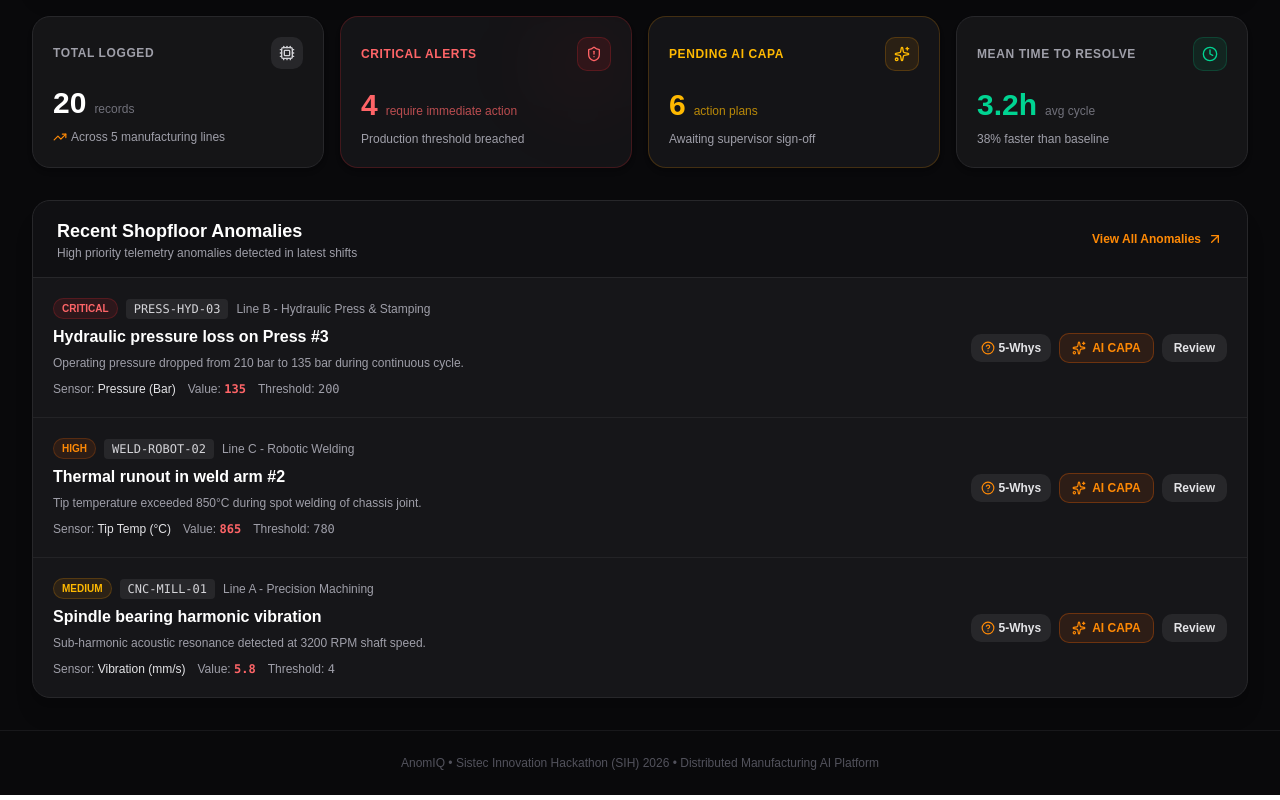
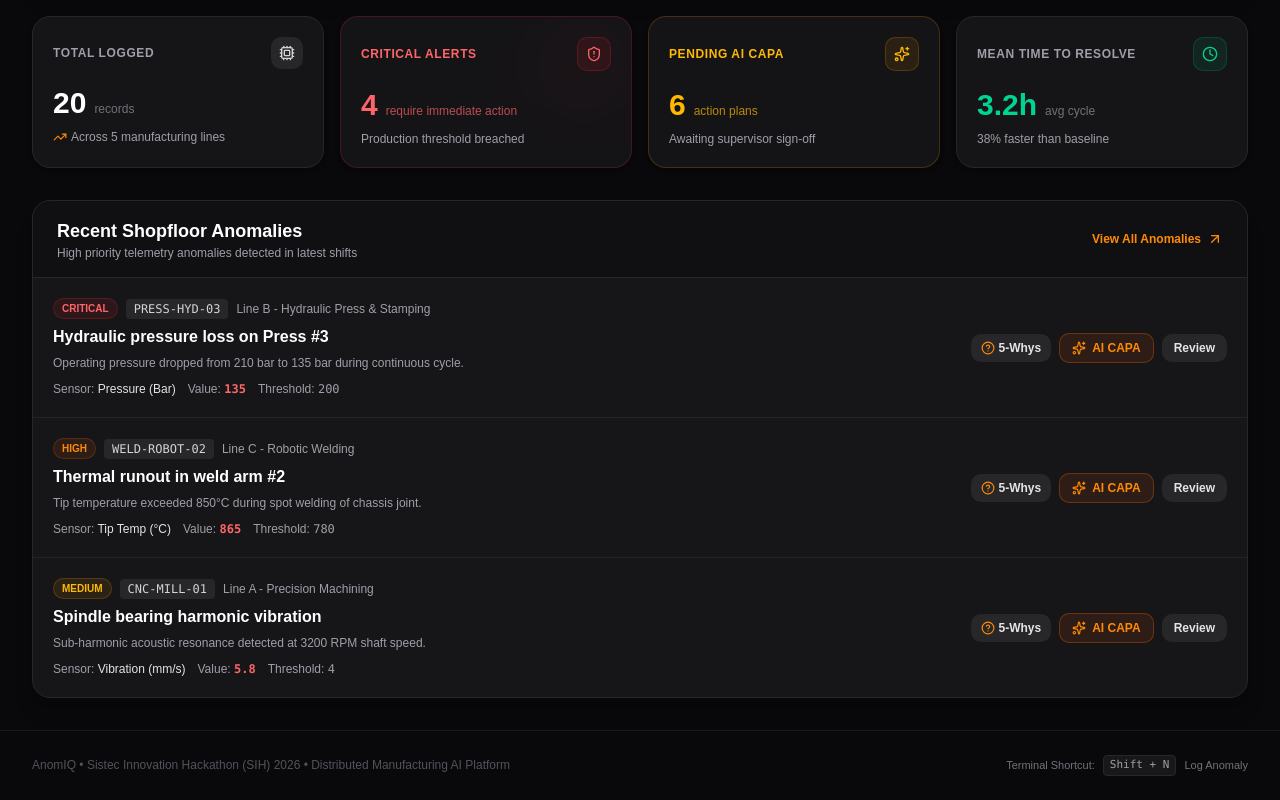
Before and after one commit to THETECHIEWRITER101/AnomIQ, a React (Vite) app in the folder frontend/: page / in a window 1280 px wide. Shown: the part 277-1077 px from the top of the page. Built offline with nearby package versions, Linux system fonts and the light colour scheme; no server answers.

Commit message:
feat(frontend): add shopfloor keyboard shortcut Shift+N for fast anomaly logging

```diff
--- a/frontend/src/App.tsx
+++ b/frontend/src/App.tsx
@@ -1,4 +1,4 @@
-import { useState } from 'react';
+import { useState, useEffect } from 'react';
 import { BrowserRouter, Routes, Route, Navigate } from 'react-router-dom';
 import Navbar from './components/Navbar';
 import CreateAnomalyModal from './components/CreateAnomalyModal';
@@ -9,6 +9,19 @@ import Analytics from './pages/Analytics';
 
 export default function App() {
   const [isModalOpen, setIsModalOpen] = useState(false);
+
+  // Global industrial shopfloor keyboard shortcuts
+  useEffect(() => {
+    const handleKeyDown = (e: KeyboardEvent) => {
+      // Shift + N to open Log Anomaly Modal
+      if (e.shiftKey && (e.key === 'N' || e.key === 'n')) {
+        e.preventDefault();
+        setIsModalOpen(true);
+      }
+    };
+    window.addEventListener('keydown', handleKeyDown);
+    return () => window.removeEventListener('keydown', handleKeyDown);
+  }, []);
 
   return (
     <BrowserRouter>
@@ -32,16 +45,20 @@ export default function App() {
           isOpen={isModalOpen}
           onClose={() => setIsModalOpen(false)}
           onSuccess={() => {
-            // Can trigger a refresh or window event if needed
             window.dispatchEvent(new Event('anomaly-created'));
           }}
         />
 
         {/* Footer */}
-        <footer className="border-t border-zinc-900 bg-zinc-950 py-6 text-center text-xs text-zinc-600">
+        <footer className="border-t border-zinc-900 bg-zinc-950 py-6 text-center text-xs text-zinc-600 flex flex-col sm:flex-row items-center justify-between max-w-7xl w-full mx-auto px-4 sm:px-6 lg:px-8 gap-2">
           <p>
             AnomIQ &bull; Sistec Innovation Hackathon (SIH) 2026 &bull; Distributed Manufacturing AI Platform
           </p>
+          <div className="flex items-center gap-2 text-[11px] text-zinc-500">
+            <span>Terminal Shortcut:</span>
+            <kbd className="px-1.5 py-0.5 rounded bg-zinc-900 border border-zinc-800 font-mono text-zinc-400">Shift + N</kbd>
+            <span>Log Anomaly</span>
+          </div>
         </footer>
       </div>
     </BrowserRouter>
```
